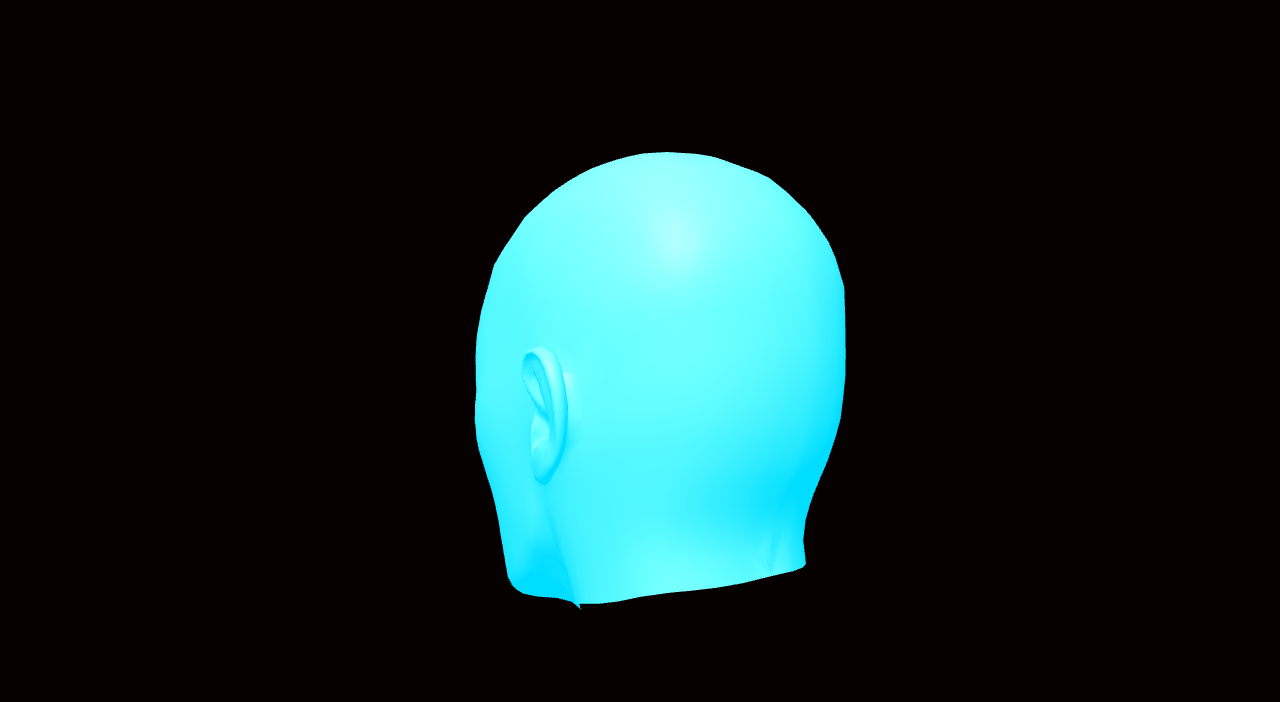
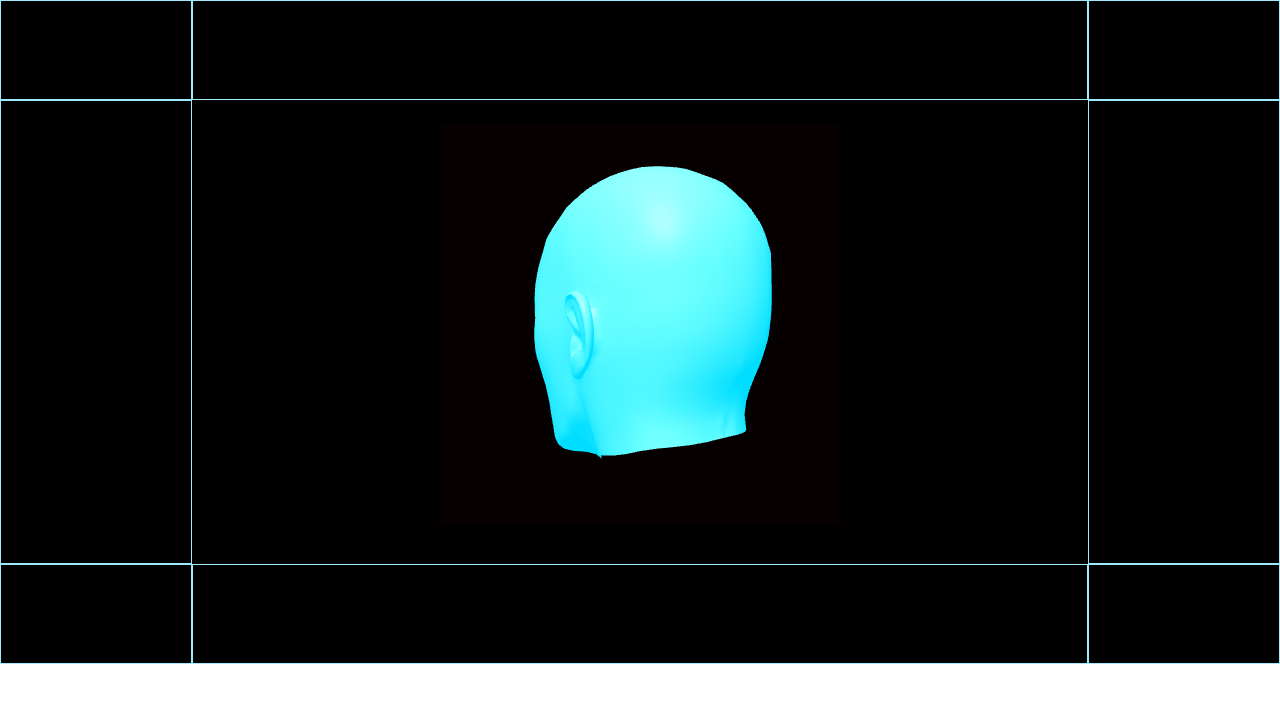
Before and after one commit to miiguelco/Colombo-Emeralds, a plain HTML site: page index.html in a window 1280 px wide. Drawn offline with Linux system fonts and the light colour scheme; animation ran at ten frames a second.

Commit message:
3d Model + css grid
3D Model now part of a div. Changed layout page to css grid.

```diff
--- a/Javascript/head.js
+++ b/Javascript/head.js
@@ -1,12 +1,12 @@
 const renderer = new THREE.WebGLRenderer({
   antialias: true
 })
-renderer.setSize(window.innerWidth, window.innerHeight) // sets the renderer size to window size
+renderer.setSize(400, 400) // sets the renderer size to window size
 renderer.setPixelRatio(window.devicePixelRatio) // sets the pixel whatever the device is
 renderer.setClearColor(0x070000) // renderer color
 
 // ADD RENDERER TO ELEMENT
-const sectionTag = document.querySelector("section")
+const sectionTag = document.querySelector(".head-container")
 sectionTag.appendChild(renderer.domElement)
 
 // ADD SCENE
@@ -14,7 +14,7 @@ const scene = new THREE.Scene()
 
 
 // ADD CAMERA
-const camera = new THREE.PerspectiveCamera(50, window.innerWidth / window.innerHeight, 0.1, 10000)
+const camera = new THREE.PerspectiveCamera(40, 400 / 400, 0.1, 10000)
 camera.position.z = -70 // changes the position of the camera in the Z axis
 camera.position.x = 20
 
@@ -54,8 +54,8 @@ animate() // strats the function
 
 // ADD RESIZE EVENT
 window.addEventListener ("resize", function () {
-  camera.aspect = window.innerWidth / window.innerHeight
+  camera.aspect = 400 / 400
   camera.updateProjectionMatrix() // tells the camera to re-focus on certain things
 
-  renderer.setSize(window.innerWidth, window.innerHeight)
+  renderer.setSize(400, 400)
 })
--- a/index.html
+++ b/index.html
@@ -9,9 +9,21 @@
   <title>Colombo Emeralds</title>
 </head>
 <body>
-    <section>
+  <div class="container">
+        <div class="item">1</div>
+        <div class="item">2</div>
+        <div class="item">3</div>
+        <div class="item">4</div>
+        <div class="item-5">
+            <div class="head-container">
 
-    </section>
+            </div>
+        </div>
+        <div class="item">6</div>
+        <div class="item">7</div>
+        <div class="item">8</div>
+        <div class="item">9</div>
+    </div>
 
   <script src= "Javascript/three.min.js"></script>
   <script src= "Javascript/objloader.js" ></script> <!-- needs to go between three.min and cat.js because we want three js to use these loaders on our JS file  -->
--- a/style.css
+++ b/style.css
@@ -1,15 +1,29 @@
-* {
+html, body {
   margin: 0;
   padding: 0;
 }
 
-html,body {
-  position: fixed;
-	background: black;
+.container {
+  display: grid;
+  grid-template-columns: 15% auto 15%;
+  grid-template-rows: 15% auto 15%;
+  height: 664px;
 }
 
-canvas {
-  vertical-align: bottom;
-	width: 100%;
-	height: 100%;
+.item {
+  background: black;
+  text-align: center;
+  font-weight: bold;
+  border: .5px solid #9FE9FF;
 }
+
+.item-5 {
+  background: black;
+}
+
+.item-5 .head-container {
+  width: 400px;
+  height: 400px;
+  background: black;
+  margin: 25px auto 0 auto;
+}
```
Also changed, not shown: 1 other file.
